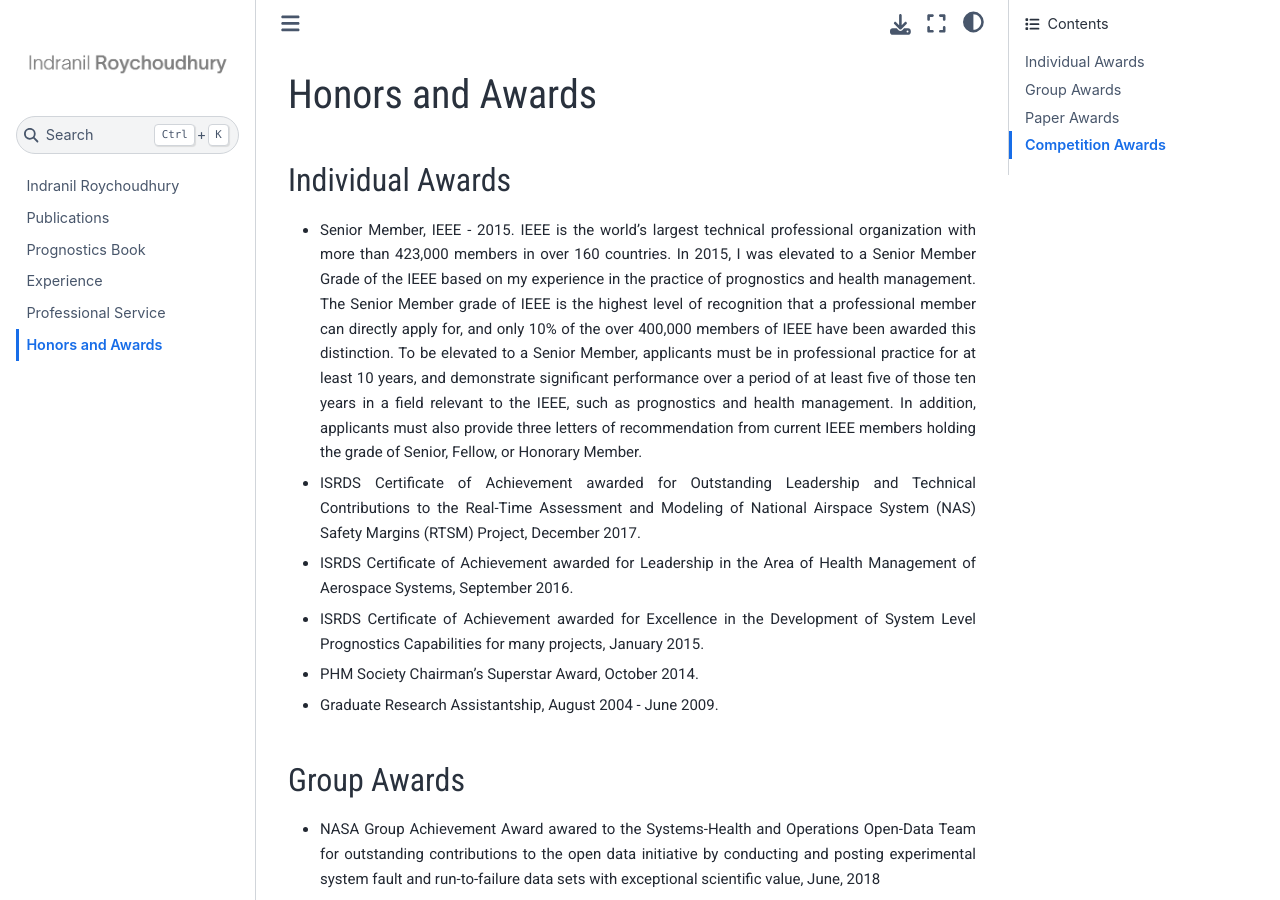
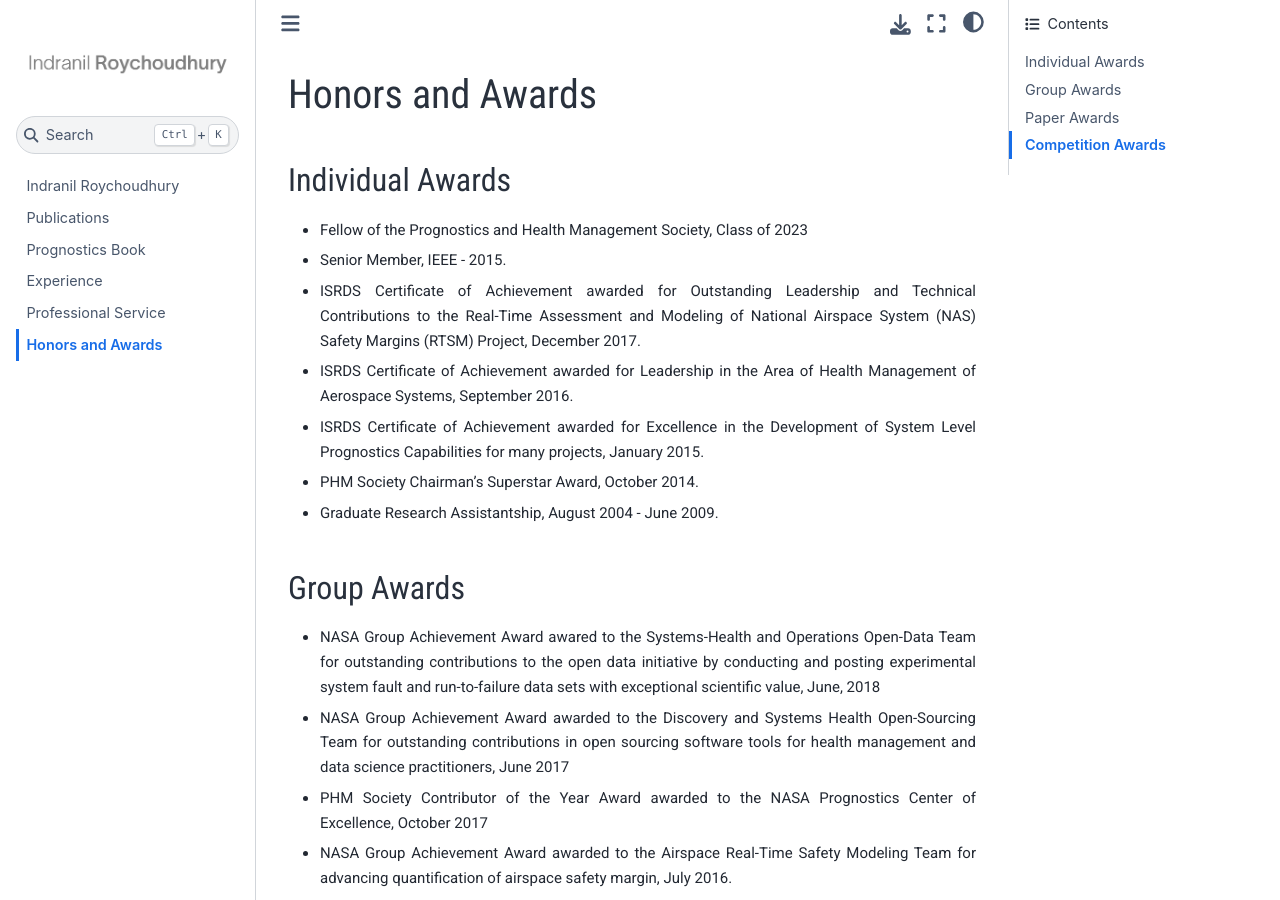
Before and after one commit to indranilrc/home, a Jupyter Book: the page built from awards.md, in a window 1280 px wide and 900 px high. Built offline with Jupyter Book 1.0.4 settings and Sphinx 7.4.7 and the Sphinx Book theme 1.1.4, drawn with Linux system fonts in a browser that asks for light colours.

Commit message:
Update awards.md

```diff
--- a/awards.md
+++ b/awards.md
@@ -2,7 +2,8 @@
 
 ## Individual Awards
 
-* Senior Member, IEEE - 2015. IEEE is the world's largest technical professional organization with more than 423,000 members in over 160 countries. In 2015, I was elevated to a Senior Member Grade of the IEEE based on my experience in the practice of prognostics and health management. The Senior Member grade of IEEE is the highest level of recognition that a professional member can directly apply for, and only 10% of the over 400,000 members of IEEE have been awarded this distinction. To be elevated to a Senior Member, applicants must be in professional practice for at least 10 years, and demonstrate significant performance over a period of at least five of those ten years in a field relevant to the IEEE, such as prognostics and health management. In addition, applicants must also provide three letters of recommendation from current IEEE members holding the grade of Senior, Fellow, or Honorary Member.
+* Fellow of the Prognostics and Health Management Society, Class of 2023
+* Senior Member, IEEE - 2015.
 * ISRDS Certificate of Achievement awarded for Outstanding Leadership and Technical Contributions to the Real-Time Assessment and Modeling of National Airspace System (NAS) Safety Margins (RTSM) Project, December 2017.
 * ISRDS Certificate of Achievement awarded for Leadership in the Area of Health Management of Aerospace Systems, September 2016.
 * ISRDS Certificate of Achievement awarded for Excellence in the Development of System Level Prognostics Capabilities for many projects, January 2015.
```
